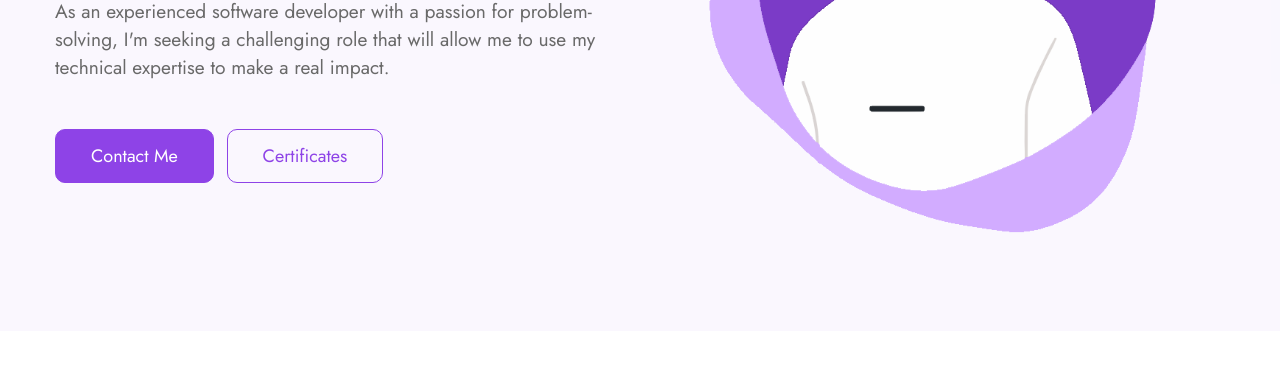
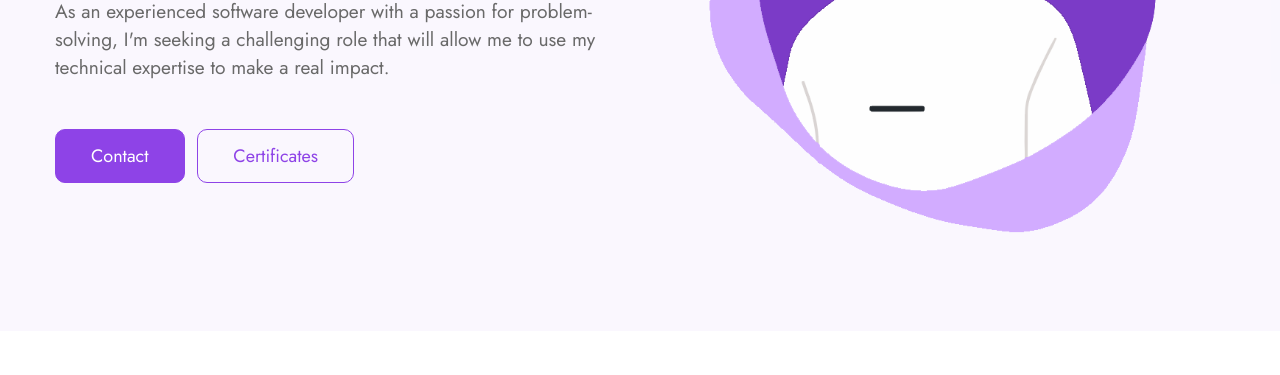
Before and after one commit to Raczan/PersonalWebsite, a plain HTML site: page index.html in a window 1280 px wide. Shown: the part 425-800 px from the top of the page. Drawn offline with Linux system fonts and the light colour scheme.

Commit message:
refactor: Change text in primary button in home page

```diff
--- a/index.html
+++ b/index.html
@@ -105,7 +105,7 @@
             </p>
             <div class="mt-sm-5 mt-4">
               <a class="btn btn-primary btn-style mr-2" href="contact.html">
-                Contact me
+                Contact
               </a>
               <a
                 class="btn btn-outline-primary btn-style mr-2"
```
